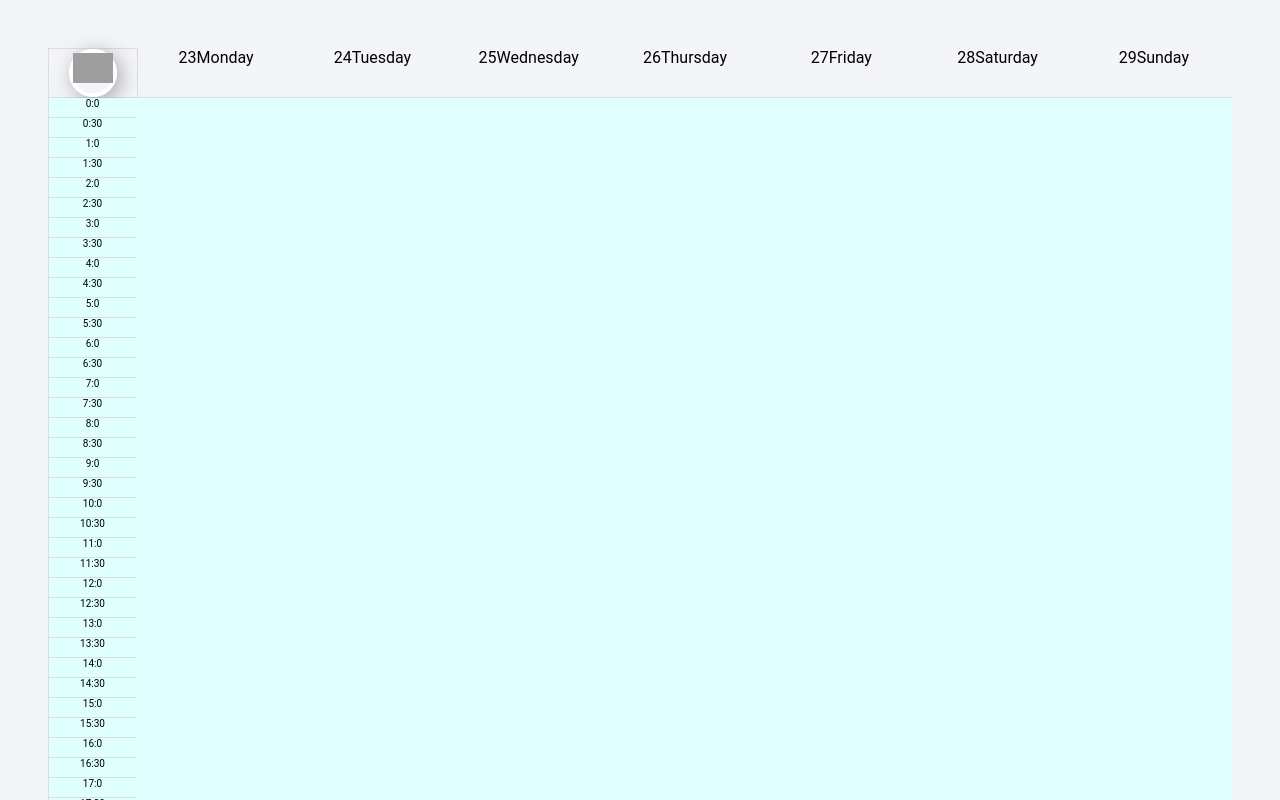
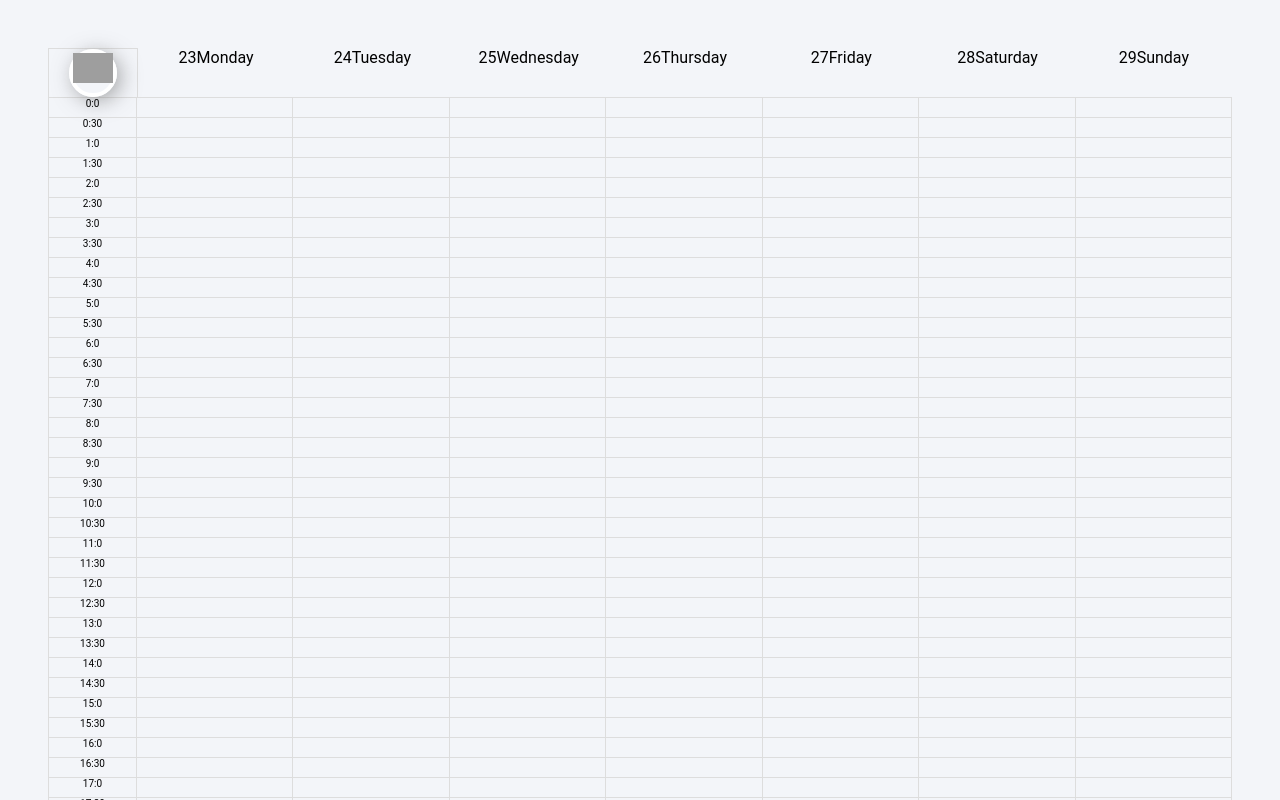
Before and after one commit to calledmeanh/calendar, a React (Create React App) app: page / in a window 1280 px wide. Shown: the top 800 px of the page. Built offline with nearby package versions, Linux system fonts and the light colour scheme; grey boxes are pictures that could not be loaded.

Commit message:
render DayColumn component

```diff
--- a/src/app/Calendar/Content/Content.presenter.tsx
+++ b/src/app/Calendar/Content/Content.presenter.tsx
@@ -13,7 +13,48 @@ const ContentPresenter: React.FC<ContentContainerModule.Prensenter> = () => {
         workingTime={{ start: 3600 * 9, end: 3600 * 18 }}
         dayTime={{ start: 0, end: 3600 * 24 }}
       />
-      <DayColumn />
+      <DayColumn
+        duration={60 * 30}
+        displayDuration={60 * 60}
+        workingTime={{ start: 3600 * 9, end: 3600 * 18 }}
+        dayTime={{ start: 0, end: 3600 * 24 }}
+      />
+      <DayColumn
+        duration={60 * 30}
+        displayDuration={60 * 60}
+        workingTime={{ start: 3600 * 9, end: 3600 * 18 }}
+        dayTime={{ start: 0, end: 3600 * 24 }}
+      />
+      <DayColumn
+        duration={60 * 30}
+        displayDuration={60 * 60}
+        workingTime={{ start: 3600 * 9, end: 3600 * 18 }}
+        dayTime={{ start: 0, end: 3600 * 24 }}
+      />
+      <DayColumn
+        duration={60 * 30}
+        displayDuration={60 * 60}
+        workingTime={{ start: 3600 * 9, end: 3600 * 18 }}
+        dayTime={{ start: 0, end: 3600 * 24 }}
+      />
+      <DayColumn
+        duration={60 * 30}
+        displayDuration={60 * 60}
+        workingTime={{ start: 3600 * 9, end: 3600 * 18 }}
+        dayTime={{ start: 0, end: 3600 * 24 }}
+      />
+      <DayColumn
+        duration={60 * 30}
+        displayDuration={60 * 60}
+        workingTime={{ start: 3600 * 9, end: 3600 * 18 }}
+        dayTime={{ start: 0, end: 3600 * 24 }}
+      />
+      <DayColumn
+        duration={60 * 30}
+        displayDuration={60 * 60}
+        workingTime={{ start: 3600 * 9, end: 3600 * 18 }}
+        dayTime={{ start: 0, end: 3600 * 24 }}
+      />
     </div>
   );
 };
--- a/src/app/Calendar/Content/Content.style.scss
+++ b/src/app/Calendar/Content/Content.style.scss
@@ -1,5 +1,5 @@
 .content {
-  background-color: lightcyan;
+  background-color: transparent;
   flex: 1 0;
   display: flex;
   position: relative;
--- a/src/app/Calendar/Content/DayCell/DayCell.container.tsx
+++ b/src/app/Calendar/Content/DayCell/DayCell.container.tsx
@@ -2,14 +2,14 @@ import React, { Component } from "react";
 import DayCellPresenter from "./DayCell.presenter";
 
 export declare module DayCellContainerModule {
-  export type Props = {};
+  export type Props = { data: string };
   export type State = {};
-  export type Presenter = {};
+  export type Presenter = { data: string };
 }
 
 class DayCellContainer extends Component<DayCellContainerModule.Props, DayCellContainerModule.State> {
   render() {
-    return <DayCellPresenter />;
+    return <DayCellPresenter {...this.props} />;
   }
 }
 
--- a/src/app/Calendar/Content/DayCell/DayCell.presenter.tsx
+++ b/src/app/Calendar/Content/DayCell/DayCell.presenter.tsx
@@ -3,6 +3,6 @@ import "./DayCell.style.scss";
 import { DayCellContainerModule } from "./DayCell.container";
 
 const DayCellPresenter: React.FC<DayCellContainerModule.Presenter> = (props) => {
-  return <div></div>;
+  return <div className="day-cell">{/* {props.data} */}</div>;
 };
 export default DayCellPresenter;
--- a/src/app/Calendar/Content/DayCell/DayCell.style.scss
+++ b/src/app/Calendar/Content/DayCell/DayCell.style.scss
@@ -1,3 +1,10 @@
-.day-column {
-
+.day-cell {
+  text-align: center;
+  min-height: 2rem;
+  border-left: 1px solid #ddd;
+  border-bottom: 1px solid #ddd;
+  transition: all 0.2s ease;
+  &:hover {
+    background-color: #ccc;
+  }
 }
--- a/src/app/Calendar/Content/DayColumn/DayColumn.container.tsx
+++ b/src/app/Calendar/Content/DayColumn/DayColumn.container.tsx
@@ -1,15 +1,16 @@
 import React, { Component } from "react";
 import DayColumnPresenter from "./DayColumn.presenter";
+import { TCalendar } from "../../../../models/calendar";
 
 export declare module DayColumnContainerModule {
-  export type Props = {};
+  export type Props = TCalendar;
   export type State = {};
-  export type Presenter = {};
+  export type Presenter = TCalendar;
 }
 
 class DayColumnContainer extends Component<DayColumnContainerModule.Props, DayColumnContainerModule.State> {
   render() {
-    return <DayColumnPresenter />;
+    return <DayColumnPresenter {...this.props} />;
   }
 }
 
--- a/src/app/Calendar/Content/DayColumn/DayColumn.presenter.tsx
+++ b/src/app/Calendar/Content/DayColumn/DayColumn.presenter.tsx
@@ -1,8 +1,18 @@
 import React from "react";
 import "./DayColumn.style.scss";
 import { DayColumnContainerModule } from "./DayColumn.container";
+import TimeService from "../../../../services/time";
+import DayCell from "../DayCell";
 
 const DayColumnPresenter: React.FC<DayColumnContainerModule.Presenter> = (props) => {
-  return <div></div>;
+  const times = TimeService.calcTimeJump(props.dayTime.end, props.dayTime.start, props.duration);
+  return (
+    <div className="day-column">
+      {new Array(times).fill(0).map((t, i) => {
+        const time = TimeService.covertSecondsToHour(props.dayTime.start + i * props.duration);
+        return <DayCell key={i} data={`${time.hour}:${time.minute}`} />;
+      })}
+    </div>
+  );
 };
 export default DayColumnPresenter;
--- a/src/app/Calendar/Content/DayColumn/DayColumn.style.scss
+++ b/src/app/Calendar/Content/DayColumn/DayColumn.style.scss
@@ -1,3 +1,6 @@
 .day-column {
-
+  flex: 1 0;
+  &:last-child {
+    border-right: 1px solid #ddd;
+  }
 }
--- a/src/app/Calendar/Content/TimeColumn/TimeColumn.container.tsx
+++ b/src/app/Calendar/Content/TimeColumn/TimeColumn.container.tsx
@@ -1,32 +1,11 @@
 import React, { Component } from "react";
 import TimeColumnPresenter from "./TimeColumn.presenter";
+import { TCalendar } from "../../../../models/calendar";
 
 export declare module TimeColumnContainerModule {
-  export type Props = {
-    duration: number;
-    displayDuration: number;
-    workingTime: {
-      start: number;
-      end: number;
-    };
-    dayTime: {
-      start: number;
-      end: number;
-    };
-  };
+  export type Props = TCalendar;
   export type State = {};
-  export type Presenter = {
-    duration: number;
-    displayDuration: number;
-    workingTime: {
-      start: number;
-      end: number;
-    };
-    dayTime: {
-      start: number;
-      end: number;
-    };
-  };
+  export type Presenter = TCalendar;
 }
 
 class TimeColumnContainer extends Component<TimeColumnContainerModule.Props, TimeColumnContainerModule.State> {
```
